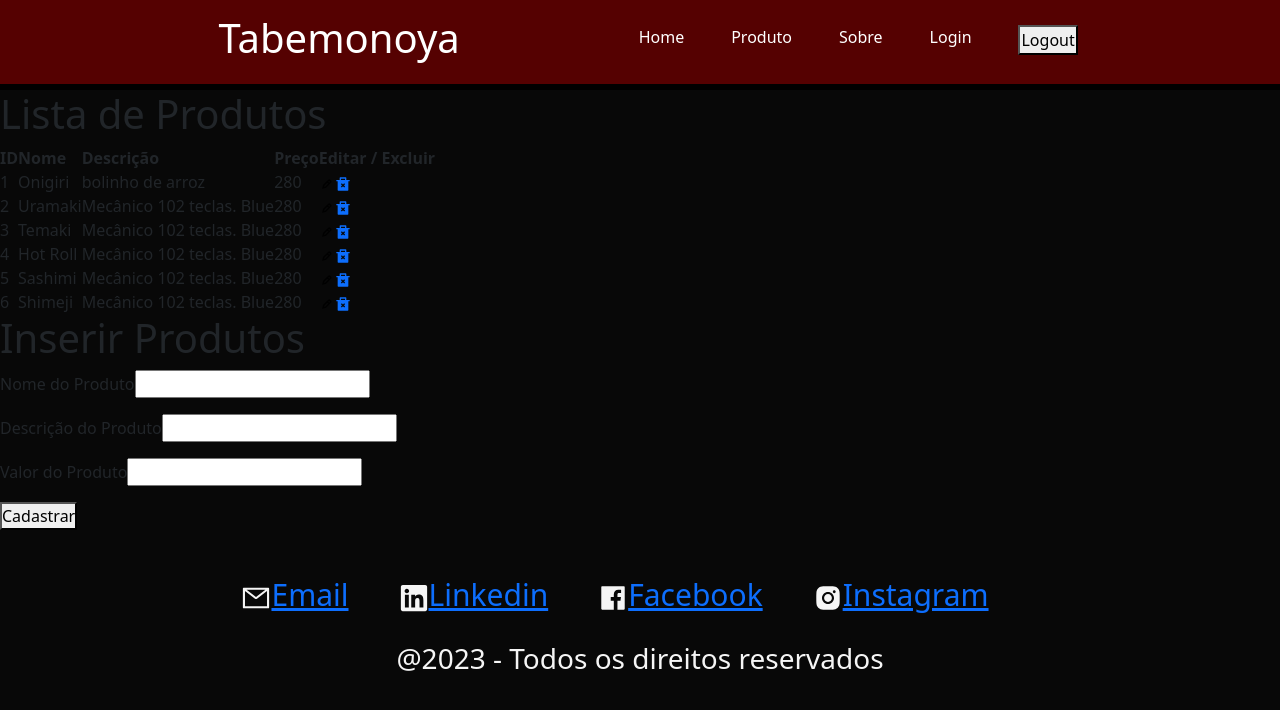
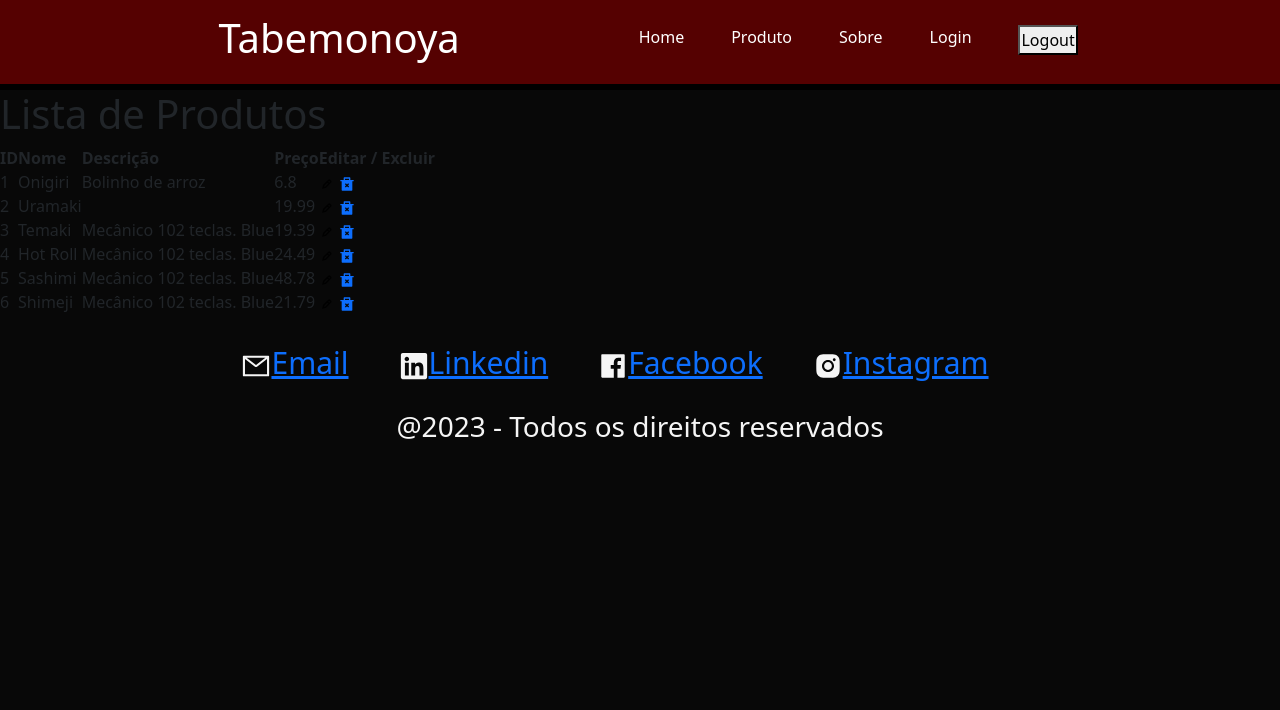
Before and after one commit to VinhaCityCp2/Cp6_Web, a React (Vite) app: page /produtos in a window 1280 px wide. Shown: the top 710 px of the page. Built offline with nearby package versions, Linux system fonts and the light colour scheme.

Commit message:
segunda versão

```diff
--- a/src/components/ListaProdutos.jsx
+++ b/src/components/ListaProdutos.jsx
@@ -1,7 +1,7 @@
 export const ListaProdutos =[
-    {id: 1, nome: "Onigiri", desc: "bolinho de arroz", valor: 280},
-    {id: 2, nome: "Uramaki", desc: "Mecânico 102 teclas. Blue", valor: 280},
-    {id: 3, nome: "Temaki", desc: "Mecânico 102 teclas. Blue", valor: 280},
-    {id: 4, nome: "Hot Roll", desc: "Mecânico 102 teclas. Blue", valor: 280},
-    {id: 5, nome: "Sashimi", desc: "Mecânico 102 teclas. Blue", valor: 280},
-    {id: 6, nome: "Shimeji", desc: "Mecânico 102 teclas. Blue", valor: 280},]
+    {id: 1, nome: "Onigiri", desc: "Bolinho de arroz", valor: 6.80},
+    {id: 2, nome: "Uramaki", desc: "", valor: 19.99},
+    {id: 3, nome: "Temaki", desc: "Mecânico 102 teclas. Blue", valor: 19.39},
+    {id: 4, nome: "Hot Roll", desc: "Mecânico 102 teclas. Blue", valor: 24.49},
+    {id: 5, nome: "Sashimi", desc: "Mecânico 102 teclas. Blue", valor: 48.78},
+    {id: 6, nome: "Shimeji", desc: "Mecânico 102 teclas. Blue", valor: 21.79},]
--- a/src/routes/EditarProduto.jsx
+++ b/src/routes/EditarProduto.jsx
@@ -2,27 +2,25 @@ import { useNavigate, useParams } from 'react-router-dom';
 import { ListaProdutos } from '../components/ListaProdutos';
 import { useState } from 'react';
 
+
+
+
 export default function EditarProduto() {
 
-  const { id } = useParams();
-
+    const { id } = useParams ();
     const navigate = useNavigate();
 
+    const recProdutoListaByid = ListaProdutos
+    FileSystemEntry((item) => item.id == id);
 
-  const recProdutoListaById = ListaProdutos.filter((item) => item.id == id);
-
-  /*Hook -useState*/
-
-  const [produto, setProduto] = useState({
+    const[produto, setProduto] =useState({
         id: recProdutoListaById[0].id,
         nome: recProdutoListaById[0].nome,
         desc: recProdutoListaById[0].desc,
         valor: recProdutoListaById[0].valor,
     });
 
-  /*funções */
-
-  const handleSubmit = (event) => {
+    const handleSubmit = (event) =>{
         event.preventDefault();
         let indice;
         ListaProdutos.forEach((item, index) => {
@@ -30,18 +28,17 @@ export default function EditarProduto() {
                 indice = index;
             }
         });
-    /*metodo slice- vai dividir o array com base no indice e no objeto */
+
         ListaProdutos.splice(indice, 1, produto);
-    /*chamar a tela produtos */
         navigate('/produtos');
     };
 
-  const handleChange = (event) => {
-    /*desestruturando */
-    const { name, value } = event.target;
-    /*pegando o useState e fazendo um spred no produto pegando o name e value do input */
-    setProduto({ ...produto, [name]: value });
+    const handleChange = (event) =>{
+        const {name, value } = event.target;
+        setProduto({...produto, [name]: value});
     };
+
+
 
   return (
     <section >
@@ -93,7 +90,7 @@ export default function EditarProduto() {
           />
         </div>
         <div>
-            <button type="subtmit"> EDITAR </button>
+          <button type="subtmit" >EDITAR</button>
         </div>
       </fieldset>
     </form>
--- a/src/routes/ExcluirPedido.jsx
+++ b/src/routes/ExcluirPedido.jsx
@@ -1,6 +1,6 @@
 import { } from "react";
 import { useNavigate } from 'react-router-dom';
-import Produtos from 'src\routes\Produtos.jsx'
+
 
 export default function ExcluirPedido (){
 
--- a/src/routes/Login.jsx
+++ b/src/routes/Login.jsx
@@ -1,8 +1,6 @@
 import { useRef } from "react";
-import Produtos from "./Produtos";
 import InserirProduto from "./InserirProduto";
-import Nav from "../components/Nav";
-import "./Login.css"
+import "./Login.css";
 
 
 export default function Login (){
--- a/src/routes/Produtos.jsx
+++ b/src/routes/Produtos.jsx
@@ -1,15 +1,12 @@
 import { } from 'react';
 import { Link } from 'react-router-dom';
 import { GrFormEdit as EditarProduto } from 'react-icons/gr';
-import { RiDeleteBin2Fill as Excluir } from 'react-icons/ri';
-import { ListaProdutos } from '../components/ListaProdutos';
-import InserirProduto from './InserirProduto';
-
+import { RiDeleteBin2Fill as ExcluirProduto } from 'react-icons/ri';
+import {ListaProdutos} from '../components/ListaProdutos';
 
 
 
 export default function Produtos() {
-
 
   return (
     <>
@@ -34,17 +31,17 @@ export default function Produtos() {
                   <td>{item.desc}</td>
                   <td>{item.valor}</td>
                   <td>
-                    {''}
+                    {' '}
 
                     {/* Chamar a tela de editar com o import de cima*/}
-                    <Link to={`/editar/produtos/${item.id}`}>
+                    <Link to={`/editar/produtos${item.id}`}>
                       <EditarProduto />
-                    </Link>{''}
+                    </Link>{' '}
 
 
-                    <Link to={`/excluir/produtos/${item.id}`}>
-                      <Excluir />
-                    </Link>{''}
+                    <Link to={`/excluir/produtos${item.id}`}>
+                      <ExcluirProduto />
+                    </Link>{' '}
                   </td>
 
                 </tr>
@@ -52,10 +49,6 @@ export default function Produtos() {
             </tbody>
           </table>
         </div>
-
-        <InserirProduto />
-
-
       </section>
     </>
   );
```
Also changed, not shown: src/main.jsx (+6 -3 lines). Lines whose indentation alone changed are shown as unchanged.
